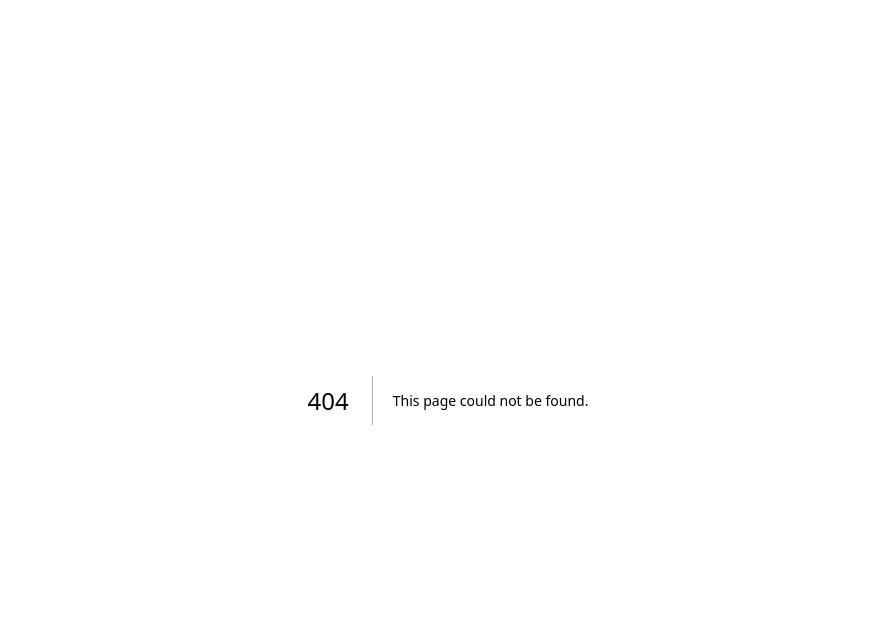
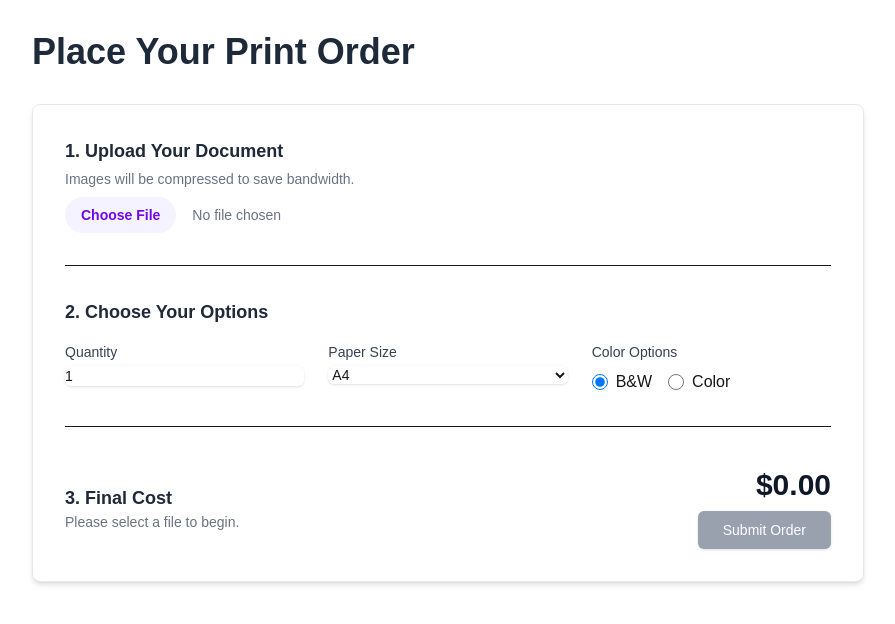
Before and after one commit to Aswathi04/Reprography-, a Next.js app: page /order in a window 1280 px wide. Before the commit this address had no page. Shown: the top 624 px of the page, without its empty margins (192-1087 px from the left). Built offline with nearby package versions, Linux system fonts and the light colour scheme.

Commit message:
feat: implement OrderPage and OrderForm components for print order functionality

```diff
--- /dev/null
+++ b/app/order/page.jsx
@@ -0,0 +1,21 @@
+// Filename: app/order/page.jsx
+
+// Correct path using an alias
+import OrderForm from '@/components/OrderForm';import { UserButton } from '@clerk/nextjs';
+
+export default function OrderPage() {
+    return (
+        <main className="container mx-auto p-4 sm:p-8 max-w-4xl">
+            <header className="flex justify-between items-center mb-8">
+                <h1 className="text-3xl sm:text-4xl font-bold text-gray-800">
+                    Place Your Print Order
+                </h1>
+                {/* This is a pre-built component from Clerk for user profile management */}
+                <UserButton afterSignOutUrl="/" />
+            </header>
+
+            {/* We render the interactive form component here */}
+            <OrderForm />
+        </main>
+    );
+}
--- /dev/null
+++ b/app/sign-in/[[...sign-in]]/page.js
@@ -0,0 +1 @@
+import { SignIn } from "@clerk/nextjs"; export default function Page() { return <SignIn />; }
--- /dev/null
+++ b/app/sign-up/[[...sign-up]]/page.js
@@ -0,0 +1 @@
+import { SignUp } from "@clerk/nextjs"; export default function Page() { return <SignUp />; }
--- /dev/null
+++ b/components/OrderForm.jsx
@@ -0,0 +1,167 @@
+// Filename: components/OrderForm.jsx
+
+'use client'; // This directive is essential for interactive components
+
+import { useState, useEffect } from 'react';
+import imageCompression from 'browser-image-compression';
+
+// In a real app, these costs might come from a database or API
+const costs = {
+    paperSize: { 'A4': 0.10, 'A3': 0.20 },
+    color: { 'bw': 0.05, 'color': 0.25 }
+};
+
+export default function OrderForm() {
+    const [file, setFile] = useState(null);
+    const [preview, setPreview] = useState('');
+    const [options, setOptions] = useState({
+        quantity: 1,
+        paperSize: 'A4',
+        color: 'bw',
+    });
+    const [totalCost, setTotalCost] = useState(0);
+    const [isUploading, setIsUploading] = useState(false);
+    const [statusMessage, setStatusMessage] = useState('Please select a file to begin.');
+
+    // This hook recalculates the cost whenever the file or options change
+    useEffect(() => {
+        if (!file) {
+            setTotalCost(0);
+            return;
+        }
+        const baseCost = costs.paperSize[options.paperSize];
+        const colorCost = costs.color[options.color];
+        const total = (baseCost + colorCost) * options.quantity;
+        setTotalCost(total);
+    }, [file, options]);
+
+    const handleFileChange = async (e) => {
+        const selectedFile = e.target.files[0];
+        if (!selectedFile) return;
+
+        setStatusMessage('Processing file...');
+
+        // Image compression for optimization
+        if (selectedFile.type.startsWith('image/')) {
+            try {
+                const compressionOptions = {
+                    maxSizeMB: 1,
+                    maxWidthOrHeight: 1920,
+                    useWebWorker: true,
+                };
+                const compressedFile = await imageCompression(selectedFile, compressionOptions);
+                setFile(compressedFile);
+                setStatusMessage('File is ready.');
+            } catch (error) {
+                console.error("Compression error: ", error);
+                setFile(selectedFile); // Fallback to original file
+                setStatusMessage('Could not compress image, using original.');
+            }
+        } else {
+            setFile(selectedFile);
+            setStatusMessage('File is ready.');
+        }
+
+        // Create a URL for previewing the image
+        if (selectedFile.type.startsWith('image/')) {
+             setPreview(URL.createObjectURL(selectedFile));
+        } else {
+            setPreview(''); // Don't show a preview for non-image files
+        }
+    };
+
+    const handleOptionChange = (e) => {
+        const { name, value } = e.target;
+        // Ensure quantity is a number
+// After
+const newValue = name === 'quantity' ? (parseInt(value, 10) || 1) : value;
+        setOptions(prev => ({ ...prev, [name]: newValue }));
+    };
+
+    const handleSubmit = async (e) => {
+    e.preventDefault();
+    if (!file) {
+        setStatusMessage('Please select a file before submitting.');
+        return;
+    }
+
+    // 1. Set loading state and message
+    setIsUploading(true);
+    setStatusMessage('Submitting your order...');
+
+    // NOTE: In our next major step, we will add the real backend logic here.
+    // For now, we will simulate a successful submission to test the UI.
+    setTimeout(() => {
+        // 2. On success, update the message and reset the form
+        setIsUploading(false);
+        setStatusMessage('Order submitted successfully! You will be notified when it is ready.');
+
+        // Reset the form for the next order
+        setFile(null);
+        setPreview('');
+        setOptions({ quantity: 1, paperSize: 'A4', color: 'bw' });
+
+        // Optional: clear the success message after a few seconds
+        setTimeout(() => setStatusMessage('Please select a file to begin.'), 5000);
+    }, 2000); // Simulate a 2-second upload time
+};
+
+    return (
+        <form onSubmit={handleSubmit} className="space-y-8 bg-white p-6 sm:p-8 rounded-lg shadow-md border border-gray-200">
+            {/* File Input and Preview Section */}
+            <div>
+                <label htmlFor="file-upload" className="block text-lg font-semibold text-gray-800">1. Upload Your Document</label>
+                <p className="text-sm text-gray-500 mt-1">Images will be compressed to save bandwidth.</p>
+                <input id="file-upload" name="file-upload" type="file" onChange={handleFileChange} required className="mt-2 block w-full text-sm text-gray-500 file:mr-4 file:py-2 file:px-4 file:rounded-full file:border-0 file:text-sm file:font-semibold file:bg-violet-50 file:text-violet-700 hover:file:bg-violet-100 cursor-pointer" />
+
+                {preview && <img src={preview} alt="Image preview" className="mt-4 rounded-md max-h-40 border border-gray-300" />}
+                {file && !preview && <p className="mt-4 p-3 bg-gray-100 text-gray-700 rounded-md">Selected file: {file.name}</p>}
+            </div>
+
+            <hr />
+
+            {/* Printing Options Section */}
+            <div>
+                 <label className="block text-lg font-semibold text-gray-800">2. Choose Your Options</label>
+                 <div className="grid grid-cols-1 md:grid-cols-3 gap-6 mt-4">
+                    <div>
+                        <label htmlFor="quantity" className="block text-sm font-medium text-gray-700">Quantity</label>
+                        <input type="number" name="quantity" id="quantity" value={options.quantity} onChange={handleOptionChange} min="1" className="mt-1 block w-full rounded-md border-gray-300 shadow-sm focus:border-indigo-500 focus:ring-indigo-500 sm:text-sm" />
+                    </div>
+                    <div>
+                        <label htmlFor="paperSize" className="block text-sm font-medium text-gray-700">Paper Size</label>
+                        <select id="paperSize" name="paperSize" value={options.paperSize} onChange={handleOptionChange} className="mt-1 block w-full rounded-md border-gray-300 shadow-sm focus:border-indigo-500 focus:ring-indigo-500 sm:text-sm">
+                            <option>A4</option>
+                            <option>A3</option>
+                        </select>
+                    </div>
+                    <div>
+                        <p className="block text-sm font-medium text-gray-700">Color Options</p>
+                        <div className="mt-2 flex space-x-4">
+                            <label className="flex items-center"><input type="radio" name="color" value="bw" checked={options.color === 'bw'} onChange={handleOptionChange} className="focus:ring-indigo-500 h-4 w-4 text-indigo-600 border-gray-300" /> <span className="ml-2">B&W</span></label>
+                            <label className="flex items-center"><input type="radio" name="color" value="color" checked={options.color === 'color'} onChange={handleOptionChange} className="focus:ring-indigo-500 h-4 w-4 text-indigo-600 border-gray-300" /> <span className="ml-2">Color</span></label>
+                        </div>
+                    </div>
+                </div>
+            </div>
+
+            <hr />
+
+            {/* Cost and Submit Section */}
+            <div className="pt-2">
+                <div className="flex justify-between items-center">
+                    <div>
+                        <p className="text-lg font-semibold text-gray-800">3. Final Cost</p>
+                        <p className="text-sm text-gray-500">{statusMessage}</p>
+                    </div>
+                    <div className="text-right">
+                        <p className="text-3xl font-bold text-gray-900">${totalCost.toFixed(2)}</p>
+                        <button type="submit" disabled={isUploading || !file} className="mt-2 inline-flex justify-center rounded-md border border-transparent bg-indigo-600 py-2 px-6 text-sm font-medium text-white shadow-sm hover:bg-indigo-700 focus:outline-none focus:ring-2 focus:ring-indigo-500 focus:ring-offset-2 disabled:bg-gray-400 disabled:cursor-not-allowed">
+                            {isUploading ? 'Processing...' : 'Submit Order'}
+                        </button>
+                    </div>
+                </div>
+            </div>
+        </form>
+    );
+}
```
